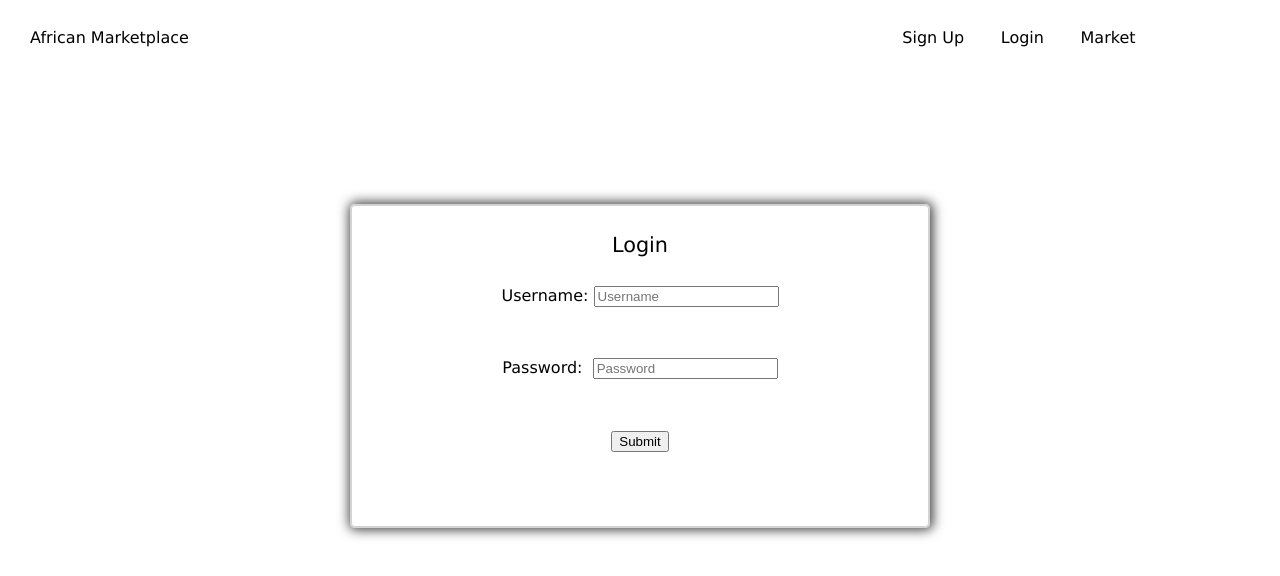
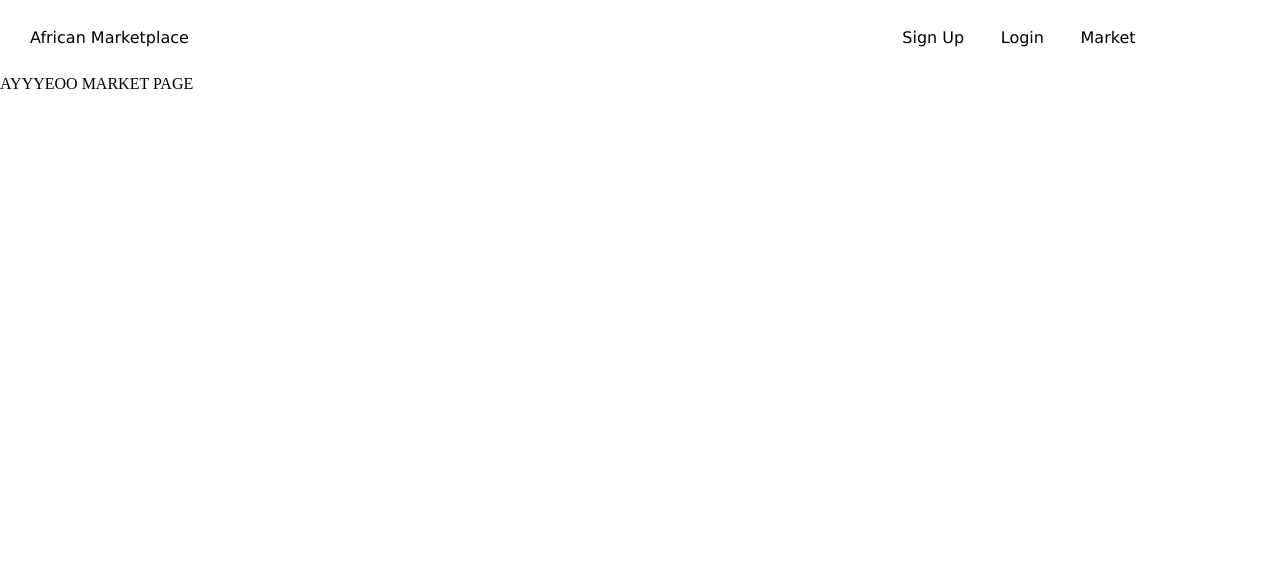
Before and after one commit to African-Market-Place-Build/front-end, a React (Create React App) app in the folder african-market/: page /market in a window 1280 px wide. Shown: the top 576 px of the page. Built offline with nearby package versions, Linux system fonts and the light colour scheme; sample sign-in values are in the browser's storage.

Commit message:
register and login

```diff
--- a/african-market/src/App.js
+++ b/african-market/src/App.js
@@ -1,8 +1,10 @@
 import React from 'react';
 import {Link, Switch, Route} from 'react-router-dom'
 import styled from 'styled-components'
-import {Login} from './components/Login'
+import Login from './components/Login'
 import SignUp from './components/Register'
+import PrivateRoute from './components/PrivateRoute'
+import MarketPage from './components/MarketPage'
 
 const StyledNav = styled.nav`
   display: flex;
@@ -48,6 +50,7 @@ function App() {
         <Route path="/register">
           <SignUp />
         </Route>
+        <PrivateRoute exact path="/market" component={MarketPage}/>
         <Route>
           <Login />
         </Route>
--- /dev/null
+++ b/african-market/src/actions/marketActions.js
@@ -0,0 +1,26 @@
+import axios from 'axios'
+import {axiosWithAuth} from '../utils/axiosWithAuth'
+
+
+export const loginUser = (user) => () => {
+    axios
+        .post("https://african-market-place-bw.herokuapp.com/api/auth/login", user)
+        .then((res) => {
+            localStorage.setItem('token', res.data.token)
+            console.log(res)
+        })
+        .catch(err => {
+            console.log(err)
+        })
+}
+
+export const registerUser = (user) => () => {
+    axios
+        .post('https://african-market-place-bw.herokuapp.com/api/auth/register', user)
+        .then((res) => {
+            console.log(res)
+        })
+        .catch(err => {
+            console.log(err)
+        })
+}
--- a/african-market/src/components/Login.js
+++ b/african-market/src/components/Login.js
@@ -1,6 +1,10 @@
 import React from 'react'
 import {useForm} from 'react-hook-form'
 import styled from 'styled-components'
+import {connect} from 'react-redux'
+import {loginUser} from '../actions/marketActions'
+import {useHistory} from 'react-router-dom'
+
 
 const StyledLogin = styled.div`
     border: 2px solid lightgrey;
@@ -27,12 +31,21 @@ const StyledLogin = styled.div`
     }
 `
 
-export const Login = (props) => {
+const Login = (props) => {
 
     const {register, handleSubmit, setValue, errors } = useForm()
 
+    const history = useHistory()
+
     const onSubmit = (data) => {
-        console.log(data)
+
+        const user = {
+            username: data.username,
+            password: data.password
+        }
+
+        props.loginUser(user)
+        history.push('/market')
         setValue('username', '')
         setValue('password', '')
     }
@@ -46,7 +59,7 @@ export const Login = (props) => {
                         type='text'
                         name='username'
                         placeholder='Username'
-                        ref={register({required: true, pattern: /^\S+@\S+\.\S+$/})}
+                        ref={register({required: true})}
                     />
                     {errors.username && <p>Username is required from login</p>}
                 </label>
@@ -64,3 +77,6 @@ export const Login = (props) => {
         </StyledLogin>
     )
 }
+
+
+export default connect(null,{loginUser})(Login)
--- a/african-market/src/components/MarketPage.js
+++ b/african-market/src/components/MarketPage.js
@@ -0,0 +1,9 @@
+import React from 'react'
+
+const MarketPage = (props) => {
+    return (
+        <div>AYYYEOO MARKET PAGE</div>
+    )
+}
+
+export default MarketPage;
--- /dev/null
+++ b/african-market/src/components/PrivateRoute.js
@@ -0,0 +1,26 @@
+import React from "react";
+import { Route, Redirect } from "react-router-dom";
+/*
+  Private Route rules:
+  1. It has the same API as <Route />. ✅
+  2. It renders a <Route /> and passes all the props through to it. ✅
+  3. It checks if the user is authenticated, if they are, it renders the “component” prop. If not, it redirects the user to /login.
+*/
+
+const PrivateRoute = ({ component: Component, ...rest }) => {
+  return (
+    <Route
+      {...rest}
+      render={(props) => {
+        if (localStorage.getItem("token")) {
+          // render the component that is passed in via props.component
+          return <Component {...props} />;
+        } else {
+          return <Redirect to="/login" />;
+        }
+      }}
+    />
+  );
+};
+
+export default PrivateRoute;
--- a/african-market/src/components/Register.js
+++ b/african-market/src/components/Register.js
@@ -1,28 +1,32 @@
 import React from 'react'
 import { useForm } from 'react-hook-form'
 import styled from 'styled-components'
-
+import {connect} from 'react-redux'
+import {registerUser} from '../actions/marketActions'
 
 const Form = styled.form`
 color: blue;`
 
-const SignUp = () => {
-    const { register, handleSubmit, errors } = useForm()
+const SignUp = (props) => {
+    const { register, handleSubmit, errors, setValue } = useForm()
 
     const onSubmit = (data) => {
 
         const newUser = {
-            name: data.name,
+            username: data.username,
             email: data.email,
             password: data.password
         }
-        console.log(newUser)
+        props.registerUser(newUser)
+        setValue('username', '')
+        setValue('password', '')
+        setValue('email', '' )
     }
 
     return (
         <Form onSubmit={handleSubmit(onSubmit)}>
-            <label htmlFor="name">Name: </label>
-            <input type='text' placeholder='Your name' name='name' ref={register} />
+            <label htmlFor="username">Username: </label>
+            <input type='text' placeholder='Your name' name='username' ref={register} />
             <label htmlFor="email">Email: </label>
             <input type='text'
                 placeholder='Email'
@@ -41,4 +45,4 @@ const SignUp = () => {
 
 }
 
-export default SignUp
+export default connect(null,{registerUser})(SignUp);
--- /dev/null
+++ b/african-market/src/utils/axiosWithAuth.js
@@ -0,0 +1,14 @@
+import axios from "axios";
+
+// create a new "instance" of axios that will have
+// all our configs on it, and we will be able to use
+// it in place of axios throughout our app
+
+export const axiosWithAuth = () => {
+  return axios.create({
+    baseURL: "https://african-market-place-bw.herokuapp.com",
+    headers: {
+      Authorization: localStorage.getItem("token")
+    }
+  });
+};
```
